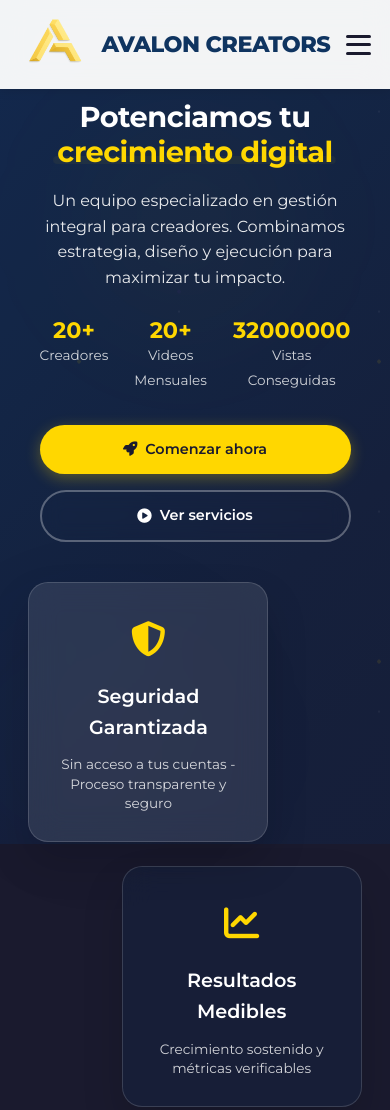
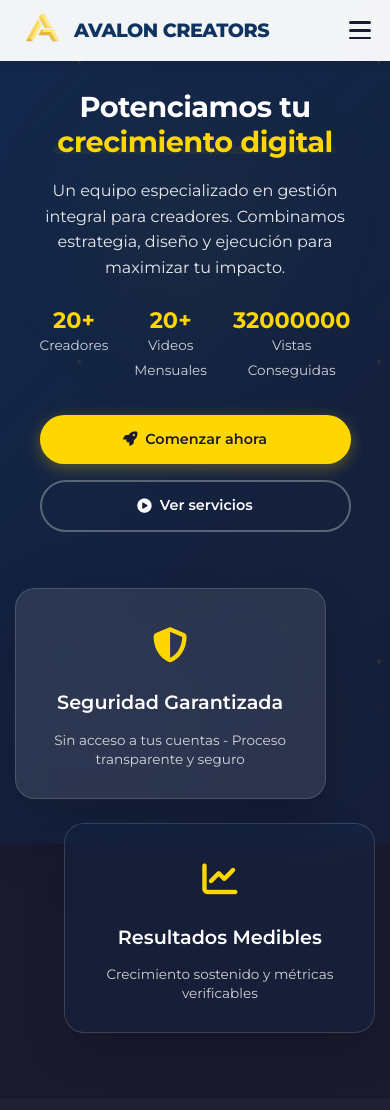
Before and after one commit to GestorEterno/Avalon, a plain HTML site: page index.html in a window 390 px wide. Shown: the top 1110 px of the page. Drawn offline with Linux system fonts and the light colour scheme.

Commit message:
Update index.css

```diff
--- a/index.css
+++ b/index.css
@@ -147,7 +147,7 @@ body {
     }
 }
 
-/* Header y navegación MEJORADOS */
+/* Header y navegación MEJORADOS Y MÁS COMPACTOS */
 .navbar {
     position: fixed;
     top: 0;
@@ -158,20 +158,20 @@ body {
     box-shadow: var(--shadow);
     z-index: 1000;
     transition: var(--transition);
-    padding: 0.3rem 0;
+    padding: 0.2rem 0; /* Reducido de 0.3rem */
 }
 
 .nav-container {
     display: flex;
     justify-content: space-between;
     align-items: center;
-    padding: 0.3rem 5%;
+    padding: 0.2rem 5%; /* Reducido de 0.3rem */
 }
 
 .logo {
     display: flex;
     align-items: center;
-    gap: 0.75rem;
+    gap: 0.6rem; /* Reducido de 0.75rem */
     transition: var(--transition);
 }
 
@@ -180,7 +180,7 @@ body {
 }
 
 .logo-img {
-    height: 70px;
+    height: 45px; /* Reducido de 70px */
     width: auto;
     transition: var(--transition);
 }
@@ -188,7 +188,7 @@ body {
 .logo h2 {
     color: var(--primary);
     font-weight: 800;
-    font-size: 1.4rem;
+    font-size: 1.2rem; /* Reducido de 1.4rem */
     letter-spacing: -0.5px;
 }
 
@@ -199,17 +199,17 @@ body {
 }
 
 .nav-menu li {
-    margin-left: 1.5rem;
+    margin-left: 1.3rem; /* Reducido de 1.5rem */
 }
 
 .nav-link {
     text-decoration: none;
     color: var(--dark);
     font-weight: 700;
-    font-size: 0.9rem;
+    font-size: 0.85rem; /* Reducido de 0.9rem */
     transition: var(--transition-fast);
     position: relative;
-    padding: 0.5rem 0;
+    padding: 0.4rem 0; /* Reducido de 0.5rem */
 }
 
 .nav-link:after {
@@ -234,7 +234,7 @@ body {
 .contact-btn {
     background: var(--primary);
     color: var(--light) !important;
-    padding: 0.6rem 1.5rem;
+    padding: 0.5rem 1.3rem; /* Reducido de 0.6rem 1.5rem */
     border-radius: 30px;
     transition: var(--transition);
     font-weight: 700;
@@ -242,6 +242,7 @@ body {
     cursor: pointer;
     position: relative;
     overflow: hidden;
+    font-size: 0.85rem; /* Añadido */
 }
 
 .contact-btn:before {
@@ -273,22 +274,22 @@ body {
     display: none;
     flex-direction: column;
     cursor: pointer;
-    width: 25px;
-    height: 20px;
+    width: 22px; /* Reducido de 25px */
+    height: 18px; /* Reducido de 20px */
     justify-content: space-between;
     transition: var(--transition);
 }
 
 .hamburger span {
     width: 100%;
-    height: 3px;
+    height: 2.5px; /* Reducido de 3px */
     background: var(--dark);
     transition: var(--transition);
     border-radius: 3px;
 }
 
 .hamburger.active span:nth-child(1) {
-    transform: rotate(45deg) translate(6px, 6px);
+    transform: rotate(45deg) translate(5px, 5px); /* Ajustado */
 }
 
 .hamburger.active span:nth-child(2) {
@@ -296,7 +297,7 @@ body {
 }
 
 .hamburger.active span:nth-child(3) {
-    transform: rotate(-45deg) translate(6px, -6px);
+    transform: rotate(-45deg) translate(5px, -5px); /* Ajustado */
 }
 
 /* Sección Hero MEJORADA */
@@ -304,7 +305,7 @@ body {
     min-height: 100vh;
     display: flex;
     align-items: center;
-    padding: 80px 0 50px;
+    padding: 70px 0 50px; /* Ajustado para navbar más compacto */
     position: relative;
 }
 
@@ -473,6 +474,7 @@ body {
     border-color: var(--light);
 }
 
+/* HERO IMAGE MEJORADO - SOLUCIÓN PARA PANELES SUPERPUESTOS */
 .hero-image {
     flex: 1;
     display: flex;
@@ -480,6 +482,7 @@ body {
     align-items: center;
     position: relative;
     height: 400px;
+    min-height: 350px;
 }
 
 .floating-card {
@@ -502,16 +505,17 @@ body {
     box-shadow: 0 25px 50px rgba(0, 0, 0, 0.25);
 }
 
+/* POSICIONES CORREGIDAS PARA EVITAR SUPERPOSICIÓN */
 .floating-card:nth-child(1) {
-    top: 20%;
-    right: 15%;
+    top: 15%;
+    right: 8%;
     animation-delay: 0s;
     z-index: 2;
 }
 
 .floating-card.secondary {
-    bottom: 20%;
-    left: 15%;
+    bottom: 15%;
+    left: 8%;
     animation-delay: 2s;
     background: rgba(15, 52, 96, 0.2);
     z-index: 1;
@@ -1199,7 +1203,7 @@ footer:before {
 }
 
 .footer-logo .logo-img {
-    height: 60px;
+    height: 50px; /* Reducido para coincidir con navbar */
     width: auto;
 }
 
@@ -1376,7 +1380,7 @@ footer:before {
     .hero {
         flex-direction: column;
         text-align: center;
-        padding-top: 100px;
+        padding-top: 90px; /* Ajustado para navbar compacto */
         gap: 2.5rem;
     }
 
@@ -1403,6 +1407,7 @@ footer:before {
         flex-direction: row;
         gap: 1.5rem;
         flex-wrap: wrap;
+        min-height: 250px;
     }
 
     .floating-card {
@@ -1411,6 +1416,8 @@ footer:before {
         right: auto;
         bottom: auto;
         left: auto;
+        max-width: 280px;
+        margin: 0 auto;
     }
 
     .plans-container {
@@ -1444,7 +1451,7 @@ footer:before {
 
     .nav-menu {
         position: fixed;
-        top: 60px;
+        top: 50px; /* Ajustado para navbar compacto */
         right: -100%;
         flex-direction: column;
         background: rgba(255, 255, 255, 0.98);
@@ -1503,6 +1510,18 @@ footer:before {
         gap: 0.8rem;
     }
 
+    .hero-image {
+        flex-direction: column;
+        gap: 1.5rem;
+        min-height: auto;
+        padding: 1rem 0;
+    }
+
+    .floating-card {
+        max-width: 100%;
+        width: 100%;
+    }
+
     .footer-content {
         grid-template-columns: 1fr;
     }
```
